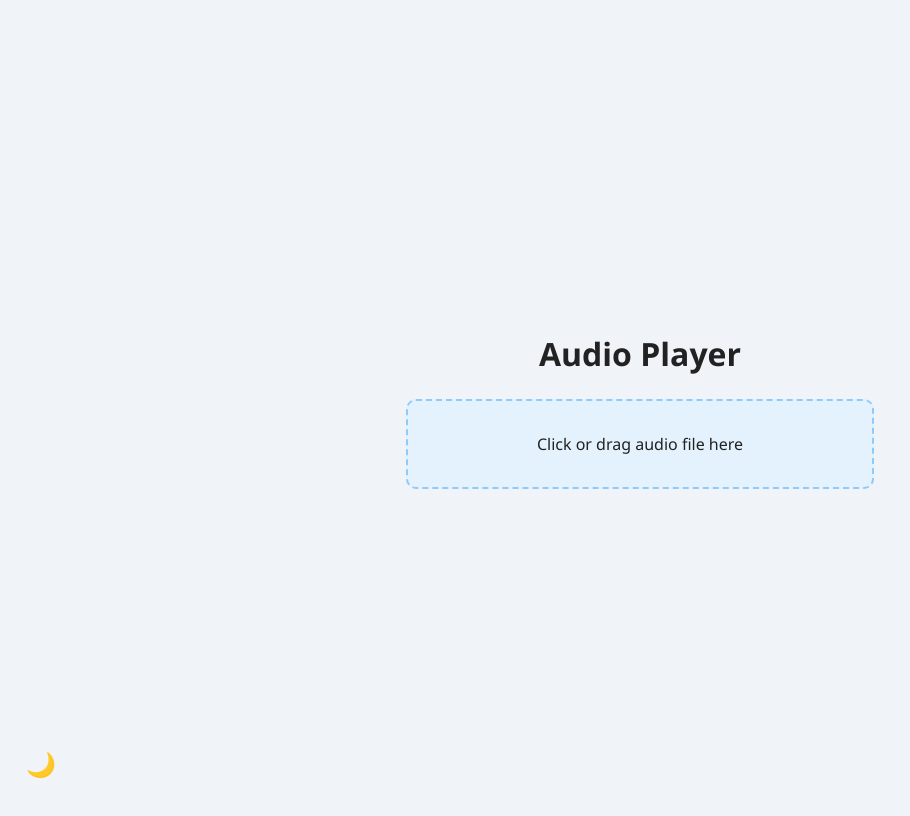
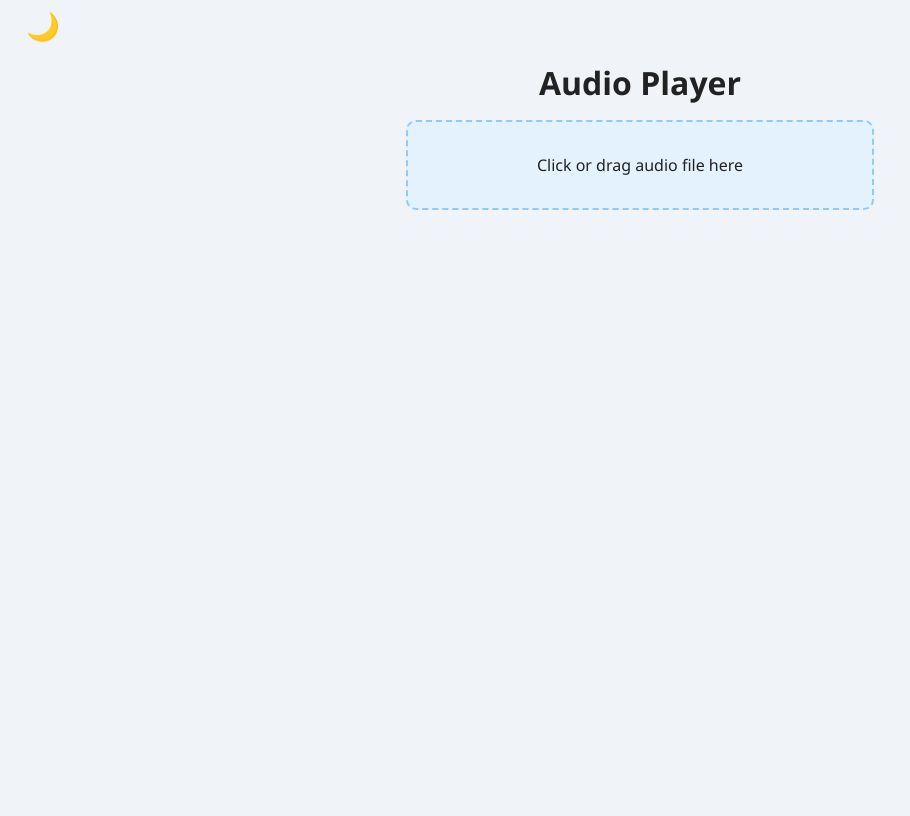
Before and after one commit to festuscc/Audio-player, a plain HTML site: page index.html in a window 1280 px wide. Shown: the whole page, without its empty margins (0-910 px from the left). Drawn offline with Linux system fonts and the light colour scheme.

Commit message:
Update index.html

```diff
--- a/index.html
+++ b/index.html
@@ -23,19 +23,21 @@
       background-color: var(--bg);
       color: var(--text);
       font-family: 'Segoe UI', sans-serif;
+      margin: 0;
+      transition: background 0.3s, color 0.3s;
+      position: relative;
+      height: 100vh;
       display: flex;
       flex-direction: column;
       align-items: center;
-      justify-content: center;
-      height: 100vh;
-      margin: 0;
-      transition: background 0.3s, color 0.3s;
-      position: relative;
+      justify-content: flex-start; /* kaikki ylös */
+      padding-top: 40px; /* vähän tilaa ylhäällä */
     }
 
     h1 {
       font-size: 2rem;
-      margin-bottom: 1.5rem;
+      margin-bottom: 1rem;
+      user-select: none;
     }
 
     #dropZone {
@@ -75,16 +77,17 @@
     }
 
     #themeToggle {
-      position: absolute;
-      bottom: 20px;
+      position: fixed;
+      top: 10px; /* ylempänä */
       left: 20px;
       background: none;
       border: none;
-      font-size: 1.5rem;
+      font-size: 1.7rem;
       cursor: pointer;
       color: var(--text);
       transition: transform 0.2s;
       user-select: none;
+      z-index: 1000;
     }
 
     #themeToggle:hover {
```
